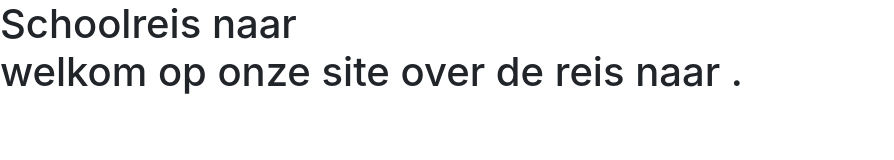
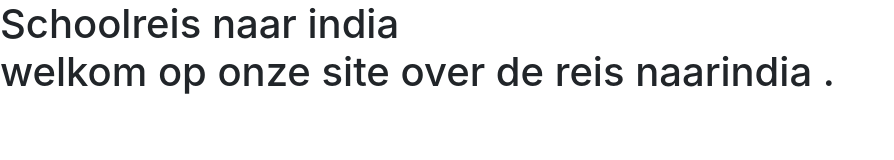
Before and after one commit to andreasgunst/reis-website-live, a plain HTML site: page index.html in a window 1280 px wide. Shown: the whole page, without its empty margins (0-894 px from the left). Drawn offline with nearby package versions, Linux system fonts and the light colour scheme.

Commit message:
toevoegen bestemming

```diff
--- a/index.html
+++ b/index.html
@@ -13,8 +13,8 @@
 </head>
 
 <body>
-  <h1>Schoolreis naar
-    <p>welkom op onze site over de reis naar .</p>
+  <h1>Schoolreis naar india
+    <p>welkom op onze site over de reis naarindia .</p>
   </h1>
 
 
```
